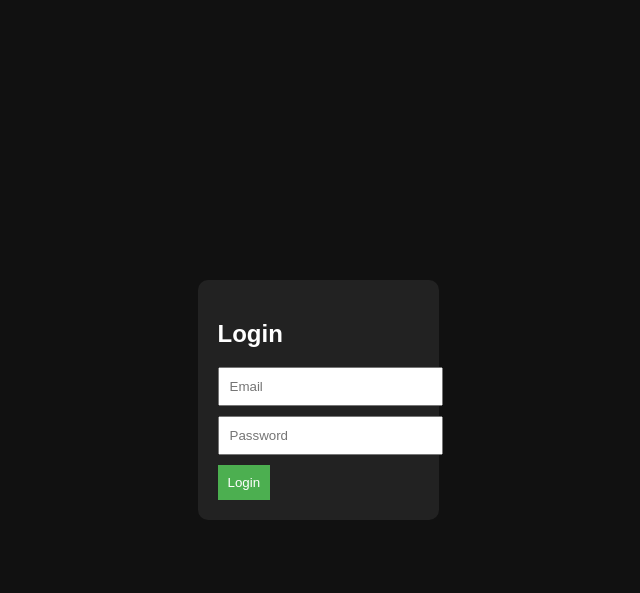
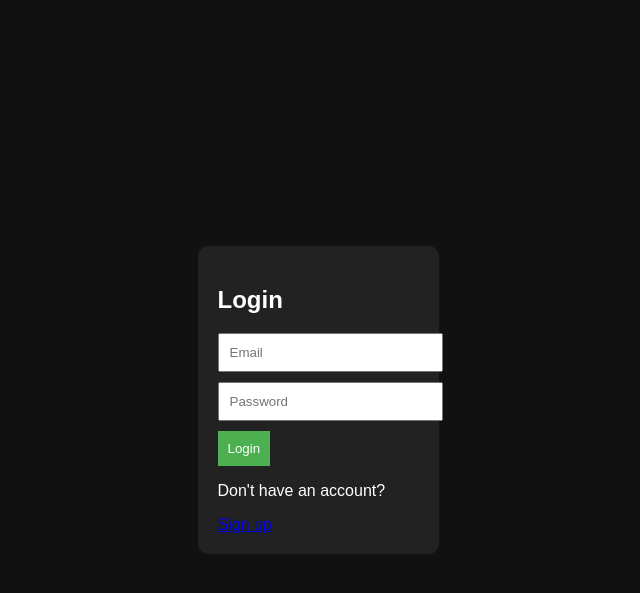
Before and after one commit to jaywtse132/contentforge, a Flask app: page /login in a window 1280 px wide. Shown: the top 593 px of the page, without its empty margins (322-962 px from the left). Run offline with Flask 3, Linux system fonts and the light colour scheme.

Commit message:
Update login.html

```diff
--- a/templates/login.html
+++ b/templates/login.html
@@ -12,6 +12,10 @@
     <input name="password" placeholder="Password" type="password" required>
 
     <button type="submit">Login</button>
+
+    <p>Don't have an account?</p>
+<a href="/signup">Sign up</a>
+
 </form>
 
 </body>
```
